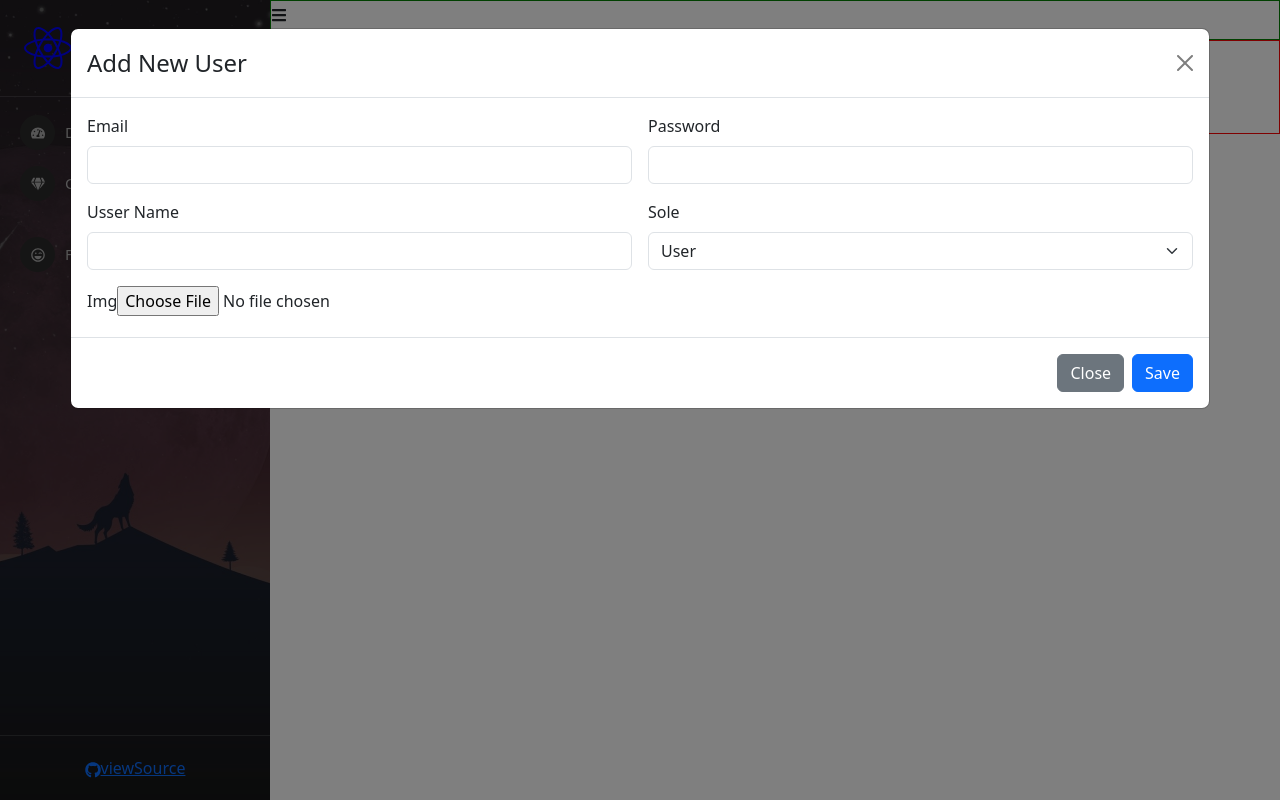
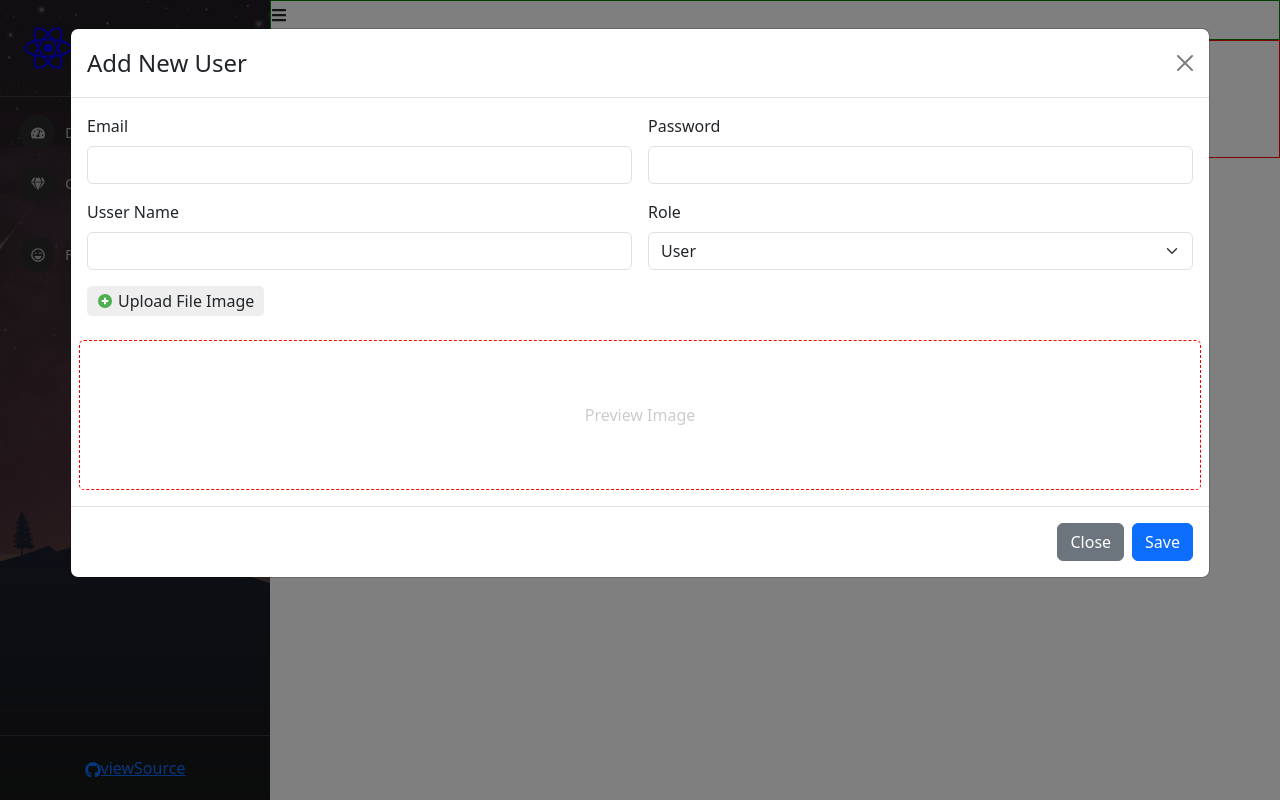
Before and after one commit to ninhtrong2k/react-js, a React (Create React App) app: page /admins/manage-users in a window 1280 px wide. Both pictures are taken after a click on the button "Launch demo modal". Built offline with nearby package versions, Linux system fonts and the light colour scheme.

Commit message:
video 57

```diff
--- a/src/components/Admin/Content/ManageUser.js
+++ b/src/components/Admin/Content/ManageUser.js
@@ -1,4 +1,6 @@
-import ModalCreateUser from "./ModalCreateUser"
+import ModalCreateUser from "./ModalCreateUser";
+// import { FaCirclePlus } from "./react-icons/fa6";
+
 const ManageUser = (props) => {
     return (
         <div className="manage-user-container">
@@ -13,8 +15,8 @@
                 </div>
                 <div>
                     Table User
+                </div>
                     <ModalCreateUser />
-                </div>
             </div>
         </div>
     )
--- /dev/null
+++ b/src/components/Admin/Content/ManageUser.scss
@@ -0,0 +1,32 @@
+.manage-user-container {
+}
+.modal-add-user {
+    .img-preview{
+        display: flex;
+        justify-content: center;
+        align-items: center;
+        color: #ccc;
+        border: 1px solid red;
+        height: 150px;
+        border-style:dashed ;
+        border-radius: 5px;
+        img {
+            max-width: 100%;
+            height: 100%;
+        }
+    }
+    .label-upload {
+        display: flex;
+        align-items: center;
+        gap: 5px;
+        width: fit-content;
+        padding: 3px 10px;
+        border-radius: 5px;
+        background: #eee;
+        cursor: pointer;
+        &:hover {
+            background: #dcdcdc;
+        }
+    }
+
+}
--- a/src/components/Admin/Content/ModalCreateUser.js
+++ b/src/components/Admin/Content/ModalCreateUser.js
@@ -1,12 +1,32 @@
 import { useState } from 'react';
 import Button from 'react-bootstrap/Button';
 import Modal from 'react-bootstrap/Modal';
+import './ManageUser.scss';
+import { FcPlus } from "react-icons/fc";
+
 
 const ModalCreateUser = () => {
     const [show, setShow] = useState(false);
 
     const handleClose = () => setShow(false);
     const handleShow = () => setShow(true);
+
+    const [email, setEmail] = useState("");
+    const [password, setPassword] = useState("");
+    const [username, setUserName] = useState("");
+    const [role, setRole] = useState("USER");
+    const [image, setImage] = useState("");
+    const [previewImage, setPreviewImage] = useState("");
+
+    const handleUpLoadImage = (event) => {
+        if(event.target && event.target.files && event.target.files[0]){
+            setPreviewImage(URL.createObjectURL(event.target.files[0]));
+            setImage(event.target.files[0]);
+        }else{
+            setPreviewImage("");
+        }
+        console.log("upload files", event.target.files[0]);
+    }
 
     return (
         <>
@@ -15,10 +35,11 @@
             </Button>
 
             <Modal
-            show={show}
-            onHide={handleClose}
-            size='xl'
-            backdrop="static"
+                show={show}
+                onHide={handleClose}
+                size='xl'
+                backdrop="static"
+                className='modal-add-user'
             >
                 <Modal.Header closeButton>
                     <Modal.Title>Add New User</Modal.Title>
@@ -27,26 +48,54 @@
                     <form className="row g-3">
                         <div className="col-md-6">
                             <label className="form-label">Email</label>
-                            <input type="email" className="form-control" />
+                            <input type="email"
+                                className="form-control"
+                                value={email}
+                                onChange={(event) => setEmail(event.target.value)}
+                            />
                         </div>
                         <div className="col-md-6">
                             <label className="form-label">Password</label>
-                            <input type="password" className="form-control" />
+                            <input type="password"
+                                className="form-control"
+                                value={password}
+                                onChange={(event) => setPassword(event.target.value)}
+                            />
                         </div>
                         <div className="col-md-6">
                             <label className="form-label">Usser Name</label>
-                            <input type="text" className="form-control" />
+                            <input type="text"
+                                className="form-control"
+                                value={username}
+                                onChange={(event) => setUserName(event.target.value)}
+                            />
+
                         </div>
                         <div className="col-md-6">
-                            <label className="form-label">Sole</label>
-                            <select className="form-select">
+                            <label className="form-label">Role</label>
+                            <select className="form-select" value={role} onChange={(event) => setRole(event.target.value)}>
                                 <option selected value="USER">User</option>
                                 <option value="ADMIN">ADMIN</option>
                             </select>
                         </div>
                         <div className='col-md-12'>
-                            <label className="form-label">Img</label>
-                            <input type='file' />
+                            <label className='form-label label-upload' htmlFor='labelUpload'>
+                                <FcPlus /> Upload File Image
+                            </label>
+                            <input type='file'
+                                id='labelUpload'
+                                hidden
+                                onChange={(event) => handleUpLoadImage(event)}
+
+                            />
+                        </div>
+                        <div className='col-md-12 img-preview'>
+                            {previewImage ?
+                                <img src={previewImage} />
+                                :
+                                <span>Preview Image</span>
+                            }
+                            {/* <label className="form-label">Img</label> */}
                         </div>
                     </form>
                 </Modal.Body>
```
